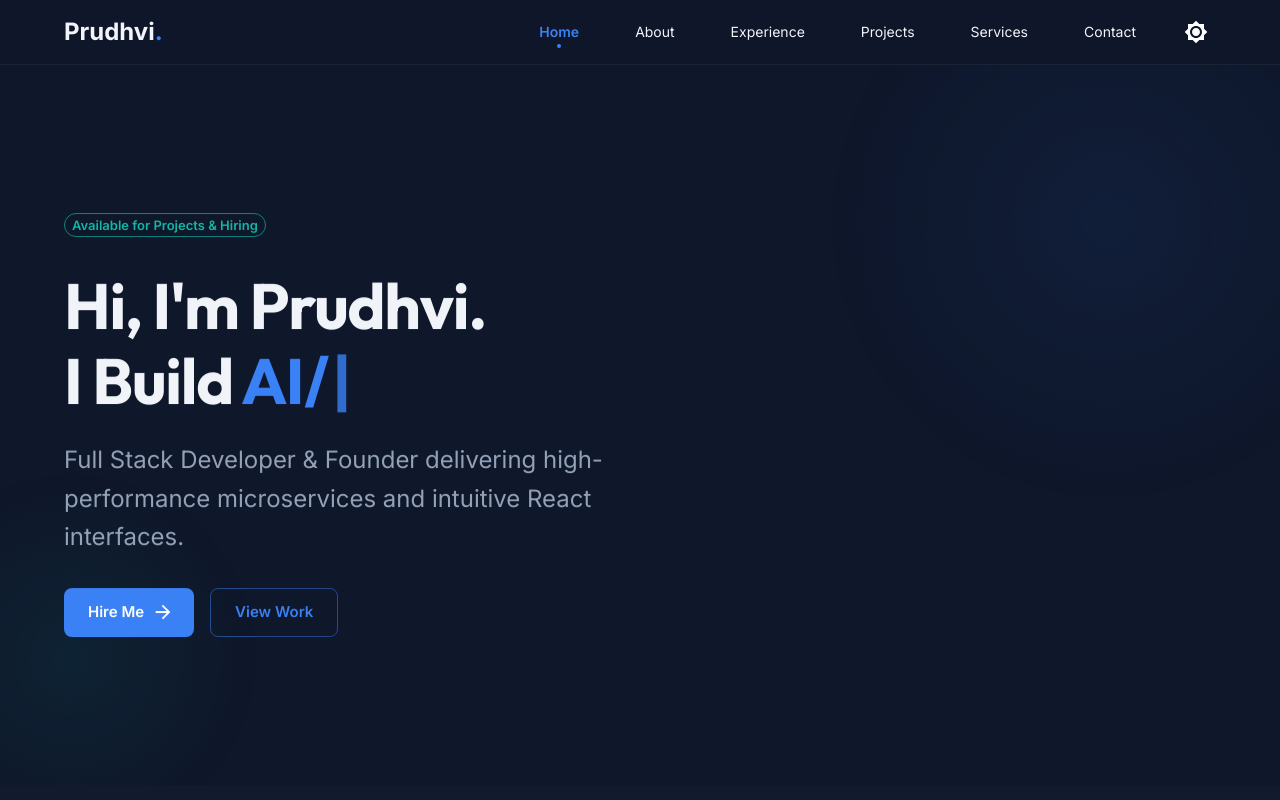
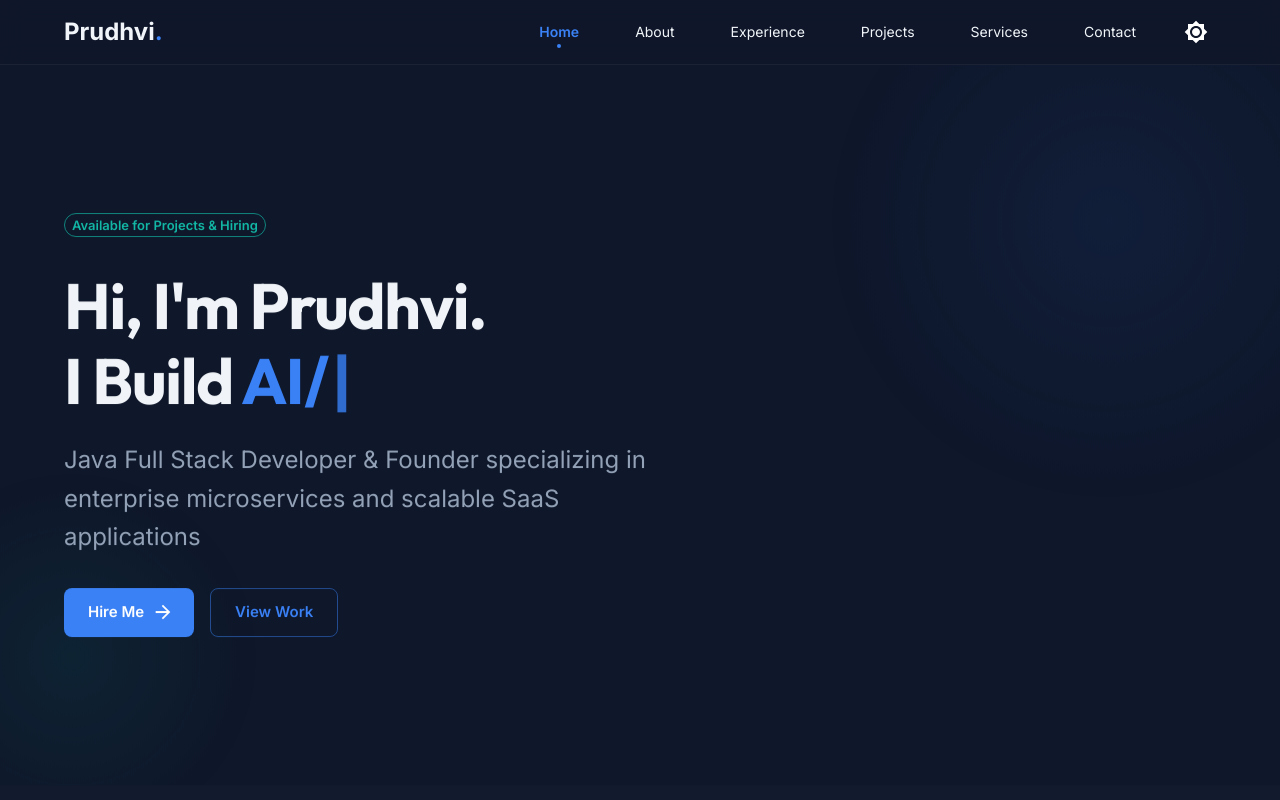
Before and after one commit to BhashampallyPrudhviRaj/portfolio, a React (Vite) app: page / in a window 1280 px wide. Shown: the top 800 px of the page. Built offline with nearby package versions, Linux system fonts and the light colour scheme.

Commit message:
Updated tagline

```diff
--- a/src/pages/Home.tsx
+++ b/src/pages/Home.tsx
@@ -70,7 +70,7 @@ export const Home = () => {
                 </Box>
               </Typography>
               <Typography variant="h5" color="text.secondary" sx={{ mb: 4, maxWidth: '600px', lineHeight: 1.6 }}>
-                Full Stack Developer & Founder delivering high-performance microservices and intuitive React interfaces.
+                Java Full Stack Developer & Founder specializing in enterprise microservices and scalable SaaS applications
               </Typography>
               <Stack direction={{ xs: 'column', sm: 'row' }} spacing={2}>
                 <Button
```
